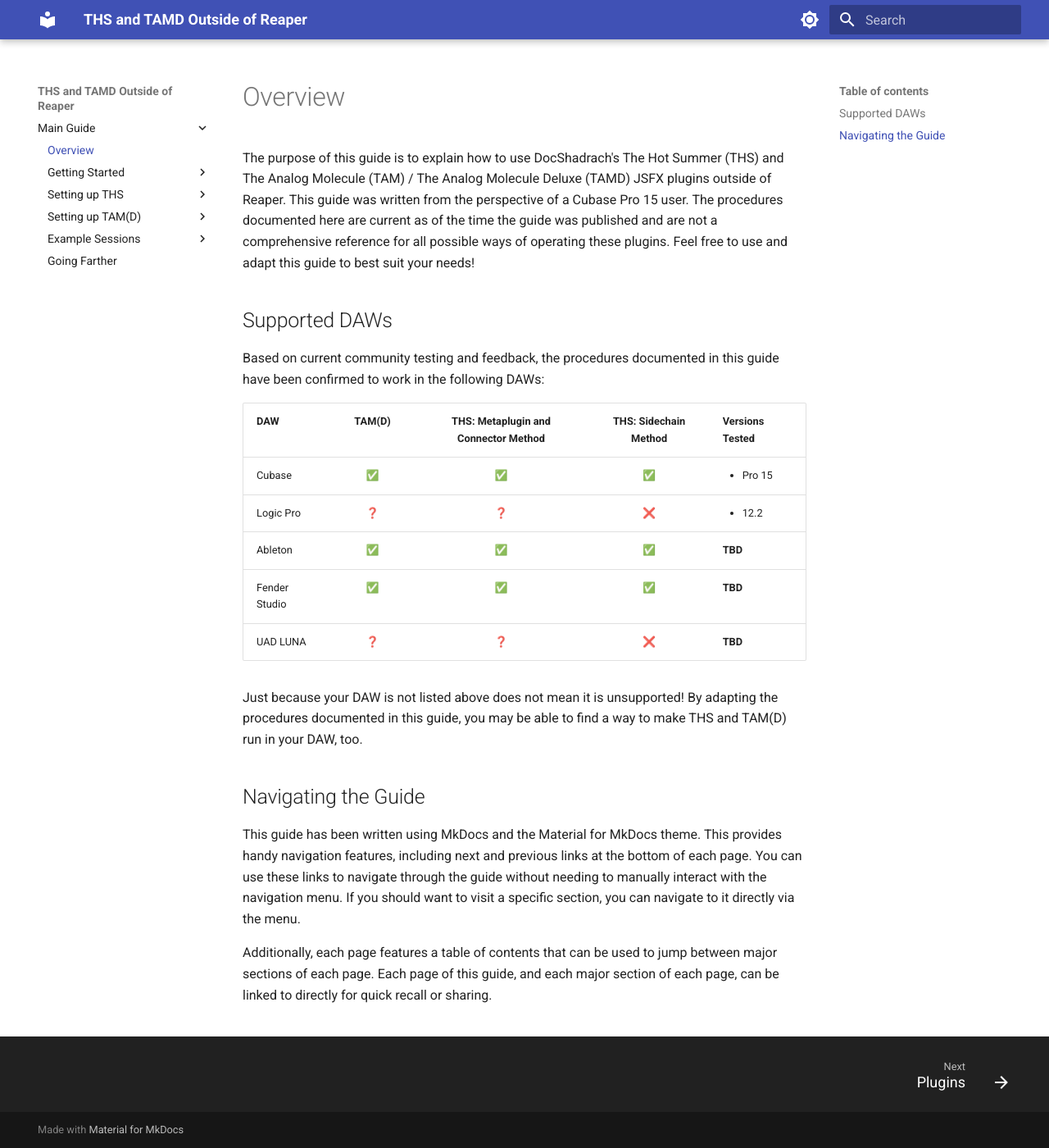
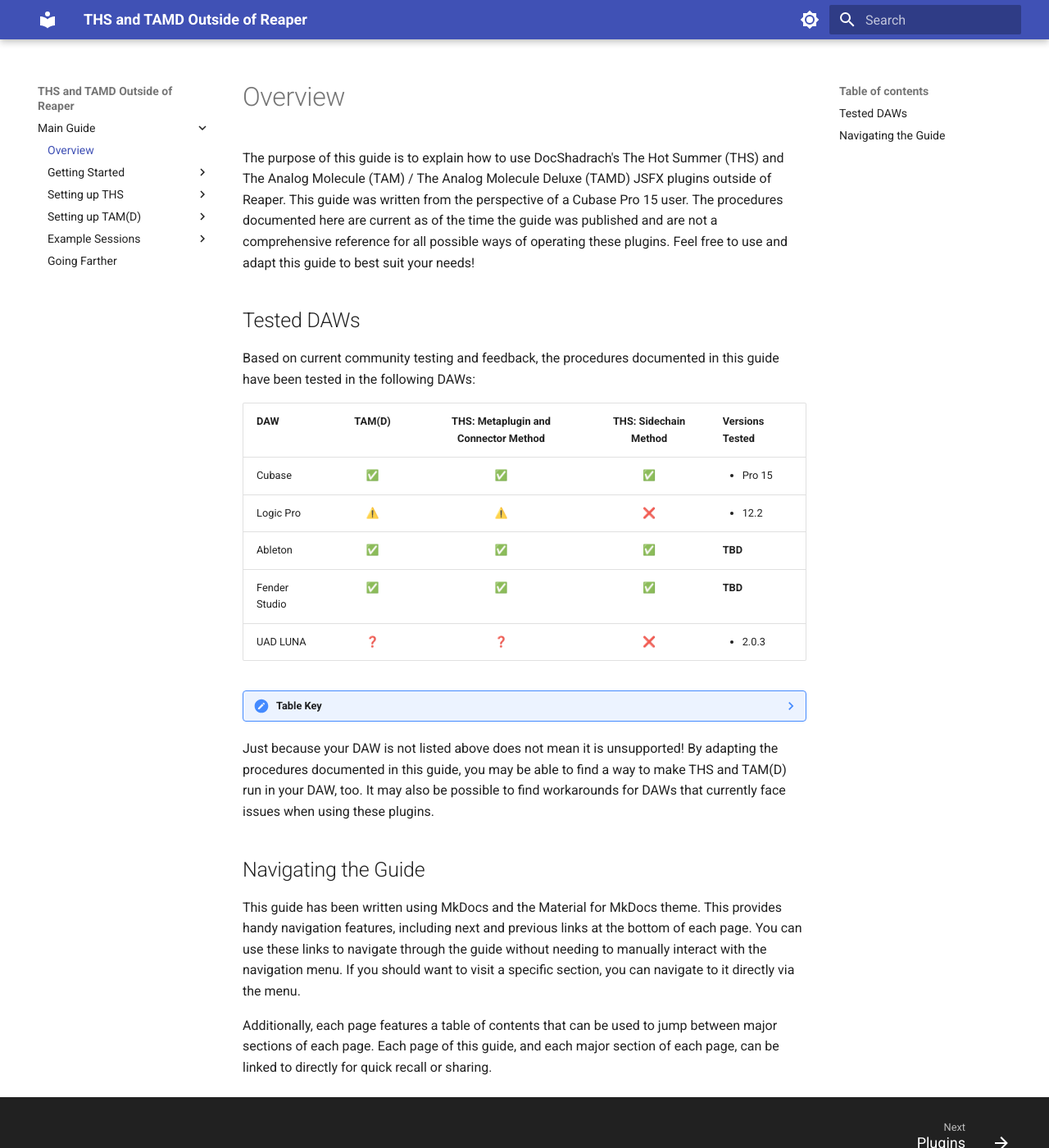
Before and after one commit to m-musik/THS_TAMD_Docs, an MkDocs documentation site: the page built from docs/Main_Guide/Overview.md, in a window 1280 px wide and 1400 px high. Shown: the whole window at 82% size. Built offline with MkDocs 1.6.1 and Material for MkDocs 9.7.7, drawn with Linux system fonts in a browser that asks for light colours.

Commit message:
Revises DAW table on Overview page.

```diff
--- a/docs/Main_Guide/Overview.md
+++ b/docs/Main_Guide/Overview.md
@@ -1,17 +1,23 @@
 The purpose of this guide is to explain how to use DocShadrach's The Hot Summer (THS) and The Analog Molecule (TAM) / The Analog Molecule Deluxe (TAMD) JSFX plugins outside of Reaper. This guide was written from the perspective of a Cubase Pro 15 user. The procedures documented here are current as of the time the guide was published and are not a comprehensive reference for all possible ways of operating these plugins. Feel free to use and adapt this guide to best suit your needs!
 
-## Supported DAWs
-Based on current community testing and feedback, the procedures documented in this guide have been confirmed to work in the following DAWs:
+## Tested DAWs
+Based on current community testing and feedback, the procedures documented in this guide have been tested in the following DAWs:
 
 | DAW           | TAM(D) | THS: Metaplugin and Connector Method | THS: Sidechain Method | Versions Tested |
 | ------------- | :----: | :----------------------------------: | :-------------------: | --------------- |
 | Cubase        | ✅ | ✅ | ✅ | <ul><li>Pro 15</li></ul> |
-| Logic Pro     | ❓ | ❓ | ❌ | <ul><li>12.2</li></ul> |
+| Logic Pro     | ⚠️ | ⚠️ | ❌ | <ul><li>12.2</li></ul> |
 | Ableton       | ✅ | ✅ | ✅ | **TBD** |
 | Fender Studio | ✅ | ✅ | ✅ | **TBD** |
-| UAD LUNA      | ❓ | ❓ | ❌ | **TBD** |
+| UAD LUNA      | ❓ | ❓ | ❌ | <ul><li>2.0.3</li></ul> |
 
-Just because your DAW is not listed above does not mean it is unsupported! By adapting the procedures documented in this guide, you may be able to find a way to make THS and TAM(D) run in your DAW, too.
+??? note "Table Key"
+    ✅ = Tested as working<br>
+    ⚠️ = May work but with caveats<br>
+    ❌ = Not supported<br>
+    ❓ = Under investigation
+
+Just because your DAW is not listed above does not mean it is unsupported! By adapting the procedures documented in this guide, you may be able to find a way to make THS and TAM(D) run in your DAW, too. It may also be possible to find workarounds for DAWs that currently face issues when using these plugins.
 
 ## Navigating the Guide
 This guide has been written using MkDocs and the Material for MkDocs theme. This provides handy navigation features, including next and previous links at the bottom of each page. You can use these links to navigate through the guide without needing to manually interact with the navigation menu. If you should want to visit a specific section, you can navigate to it directly via the menu.
```
